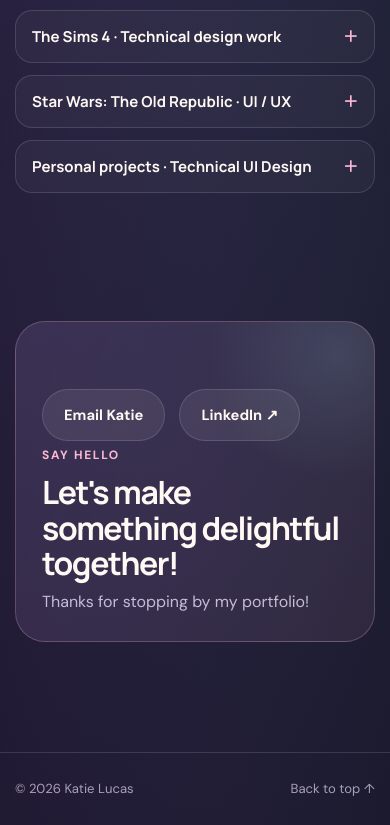
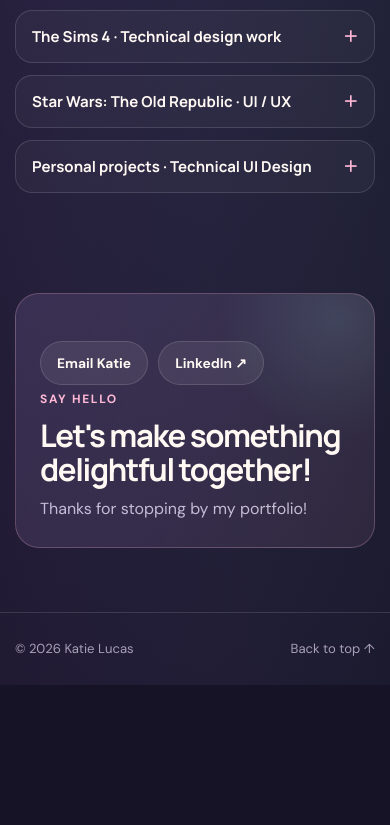
Before and after one commit to lavenderfog/lavenderog.github.io, a plain HTML site: page index.html in a window 390 px wide. Shown: the part 2100-2925 px from the top of the page. After the commit the page ends 2785 px from the top, so only its background shows below. Drawn offline with Linux system fonts and the light colour scheme.

Commit message:
Tighten and compact homepage contact section

```diff
--- a/index.html
+++ b/index.html
@@ -167,6 +167,19 @@ h1{font-size:clamp(2.8rem,14vw,4.4rem);line-height:1.02}.section-title{font-size
   .hero-portrait-frame{width:90px;height:90px;flex-basis:90px}
   .hero-profile .actions{gap:8px}
   .hero-profile .btn{padding:10px 12px;font-size:.78rem}
+}
+
+/* Bring Say Hello closer to the projects and make the contact panel more compact. */
+.contact{padding-top:38px;padding-bottom:76px}
+.contact-panel{padding:34px;gap:24px;border-radius:24px}
+.contact-panel h2{font-size:clamp(1.8rem,3.4vw,2.7rem);margin:6px 0 10px}
+.contact-panel .contact-links{margin-top:10px!important;gap:10px!important}
+.contact-panel .btn{padding:10px 16px;font-size:.86rem}
+@media(max-width:650px){
+  .contact{padding-top:30px;padding-bottom:64px}
+  .contact-panel{padding:24px;gap:18px}
+  .contact-panel h2{font-size:clamp(1.7rem,8vw,2.25rem)}
+  .contact-panel .contact-links{margin-top:0!important}
 }
 
 /* Tighten the homepage intro and keep the resume beside the role. */
```
